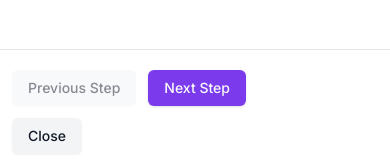
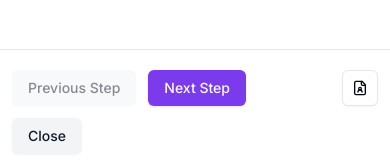
Before and after one commit to faqihfnf/resume-builder, a Next.js app: page /editor in a window 390 px wide. Shown: the part 670-830 px from the top of the page. Built offline with nearby package versions, Linux system fonts and the light colour scheme.

Commit message:
add resume preview on mobile size

```diff
--- a/src/app/(main)/editor/Footer.tsx
+++ b/src/app/(main)/editor/Footer.tsx
@@ -1,13 +1,21 @@
 import { Button } from "@/components/ui/button";
 import Link from "next/link";
 import { steps } from "./steps";
+import { FileUserIcon, PenLineIcon } from "lucide-react";
 
 interface FooterProps {
   currentStep: string;
   setCurrentStep: (step: string) => void;
+  showSmResumePreview: boolean;
+  setShowSmResumePreview: (show: boolean) => void;
 }
 
-export default function Footer({ currentStep, setCurrentStep }: FooterProps) {
+export default function Footer({
+  currentStep,
+  setCurrentStep,
+  showSmResumePreview,
+  setShowSmResumePreview,
+}: FooterProps) {
   const previousStep = steps.find(
     (_, index) => steps[index + 1]?.key === currentStep,
   )?.key;
@@ -34,6 +42,17 @@
             Next Step
           </Button>
         </div>
+        <Button
+          variant={"outline"}
+          size={"icon"}
+          onClick={() => setShowSmResumePreview(!showSmResumePreview)}
+          className="md:hidden"
+          title={
+            showSmResumePreview ? "Show Input Form" : "Show Resume Preview"
+          }
+        >
+          {showSmResumePreview ? <PenLineIcon /> : <FileUserIcon />}
+        </Button>
         <div className="flex items-center gap-3">
           <Button variant="secondary" asChild>
             <Link href="/resumes">Close</Link>
--- a/src/app/(main)/editor/ResumeEditor.tsx
+++ b/src/app/(main)/editor/ResumeEditor.tsx
@@ -10,11 +10,14 @@
 import { useState } from "react";
 import { ResumeValues } from "@/lib/validation";
 import ResumePreviewSection from "./ResumePreviewSection";
+import { cn } from "@/lib/utils";
 
 export default function ResumeEditor() {
   const searchParams = useSearchParams();
 
   const [resumeData, setResumeData] = useState<ResumeValues>({});
+
+  const [showSmResumePreview, setShowSmResumePreview] = useState(false);
 
   const currentStep = searchParams.get("step") || steps[0].key;
 
@@ -38,7 +41,12 @@
       </header>
       <main className="relative grow">
         <div className="absolute bottom-0 top-0 flex w-full">
-          <div className="w-full overflow-y-auto p-3 md:w-1/2">
+          <div
+            className={cn(
+              "w-full overflow-y-auto p-3 md:block md:w-1/2",
+              showSmResumePreview && "hidden",
+            )}
+          >
             <Breadcrumbs currentStep={currentStep} setCurrentStep={setStep} />
             {FormComponent && (
               <FormComponent
@@ -51,10 +59,16 @@
           <ResumePreviewSection
             resumeData={resumeData}
             setResumeData={setResumeData}
+            className={cn(showSmResumePreview && "flex")}
           />
         </div>
       </main>
-      <Footer currentStep={currentStep} setCurrentStep={setStep} />
+      <Footer
+        currentStep={currentStep}
+        setCurrentStep={setStep}
+        showSmResumePreview={showSmResumePreview}
+        setShowSmResumePreview={setShowSmResumePreview}
+      />
     </div>
   );
 }
--- a/src/app/(main)/editor/ResumePreviewSection.tsx
+++ b/src/app/(main)/editor/ResumePreviewSection.tsx
@@ -3,18 +3,23 @@
 import React from "react";
 import ColorPicker from "./ColorPicker";
 import BorderStyleButton from "./BorderStyleButton";
+import { cn } from "@/lib/utils";
 
 interface ResumePreviewSectionProps {
   resumeData: ResumeValues;
   setResumeData: (data: ResumeValues) => void;
+  className?: string;
 }
 
 export default function ResumePreviewSection({
   resumeData,
   setResumeData,
+  className,
 }: ResumePreviewSectionProps) {
   return (
-    <div className="group relative hidden w-1/2 md:flex">
+    <div
+      className={cn("group relative hidden w-full md:flex md:w-1/2", className)}
+    >
       <div className="absolute left-3 top-1 flex flex-none flex-col gap-3 opacity-50 transition-opacity group-hover:opacity-100 lg:left-3 lg:top-3 xl:opacity-100">
         <ColorPicker
           color={resumeData.colorHex}
```
